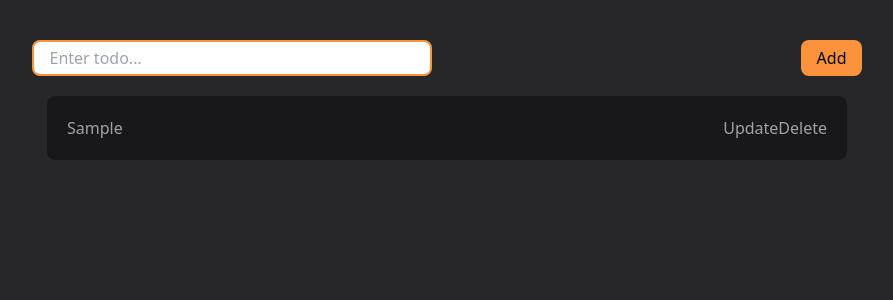
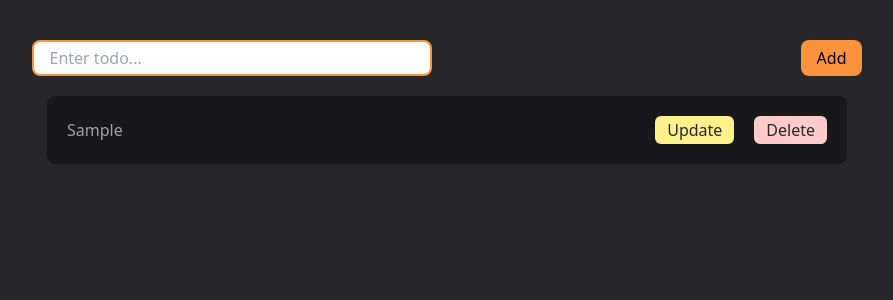
Before and after one commit to aadarshraj02/simple-to-do, a React (Vite) app: page / in a window 1280 px wide. Both pictures are taken after typing "Sample" into the empty fields and a click on the button "Add". Shown: the top 300 px of the page, without its empty margins (193-1086 px from the left). Built offline with nearby package versions, Linux system fonts and the light colour scheme.

Commit message:
styled update and delete button

```diff
--- a/src/components/TodoCard.jsx
+++ b/src/components/TodoCard.jsx
@@ -5,8 +5,9 @@ export default function TodoCard(props) {
   return (
     <li className="todoItem flex  items-center justify-between w-2/3 p-5 mt-5 bg-zinc-900 rounded-lg">
       {children}
-      <div className="actionsContainer">
+      <div className="actionsContainer flex gap-5">
         <button
+          className="bg-yellow-200 px-3 py-0.5 rounded-md text-zinc-800"
           onClick={() => {
             handleEditTodo(index);
           }}
@@ -14,6 +15,7 @@ export default function TodoCard(props) {
           Update
         </button>
         <button
+          className="bg-red-200 px-3 py-0.5 rounded-md text-zinc-800"
           onClick={() => {
             handleDeleteTodo(index);
           }}
```
